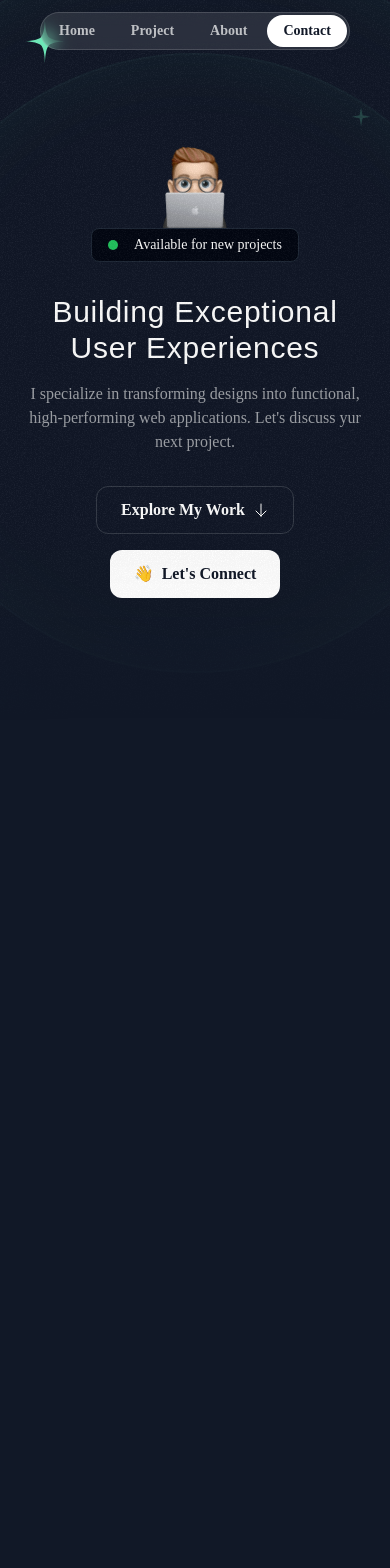
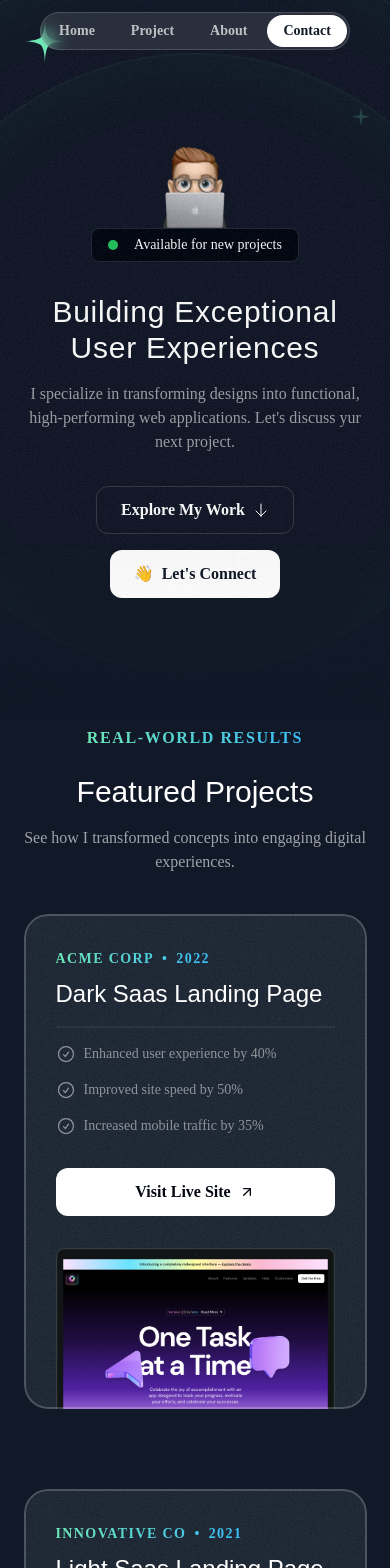
Before and after one commit to Estifanos58/Porfolio, a Next.js app: page / in a window 390 px wide. Shown: the top 1568 px of the page. Before the commit the page ends 973 px from the top, so only its background shows below. Built offline with nearby package versions, Linux system fonts and the light colour scheme; a web font is replaced by a local one.

Commit message:
projects mobile responsive done

```diff
--- a/src/app/page.tsx
+++ b/src/app/page.tsx
@@ -1,11 +1,13 @@
 import { Header } from "@/sections/Header";
 import { HeroSection } from "@/sections/Hero";
+import { ProjectsSection } from "@/sections/Projects";
 
 export default function Home() {
   return (
     <div>
       <Header/>
       <HeroSection />
+      <ProjectsSection />
     </div>
   );
 }
--- a/src/sections/Projects.tsx
+++ b/src/sections/Projects.tsx
@@ -1,6 +1,10 @@
 import darkSaasLandingPage from "@/assets/images/dark-saas-landing-page.png";
 import lightSaasLandingPage from "@/assets/images/light-saas-landing-page.png";
 import aiStartupLandingPage from "@/assets/images/ai-startup-landing-page.png";
+import Image from "next/image";
+import CheckCircleIcon from "@/assets/icons/check-circle.svg";
+import ArrawUpRightIcon from "@/assets/icons/arrow-up-right.svg";
+import grainImage from '@/assets/images/grain.jpg'
 
 const portfolioProjects = [
   {
@@ -42,5 +46,63 @@
 ];
 
 export const ProjectsSection = () => {
-  return <div>Projects Section</div>;
+  return (
+    <section className="pb-16">
+      <div className="container">
+        <div className="flex justify-center">
+          <p className="uppercase font-semibold tracking-widest bg-gradient-to-r from-emerald-300 to-sky-400 text-center bg-clip-text text-transparent">
+            Real-world Results
+          </p>
+        </div>
+        <h2 className="font-serif text-3xl text-center mt-6">
+          Featured Projects
+        </h2>
+        <p className="text-center text-white/60 mt-4 ">
+          See how I transformed concepts into engaging digital experiences.
+        </p>
+        <div className="flex flex-col gap-20 mt-10">
+          {portfolioProjects.map((project) => {
+            return (
+              <div
+                key={project.title}
+                className="bg-gray-800 rounded-3xl relative z-0 overflow-hidden after:z-10 after:content-[''] after:absolute after:inset-0 after:outline-2 after:outline after:-outline-offset-2 after:rounded-3xl after:outline-white/20 px-8 pt-8 after:pointer-events-none"
+              >
+                <div className="absolute inset-0 -z-10 opacity-5" style={{
+                  backgroundImage: `url(${grainImage.src})`
+                }}></div>
+                <div className="bg-gradient-to-r from-emerald-300 to-sky-400 inline-flex gap-2 font-bold uppercase tracking-widest text-sm text-transparent bg-clip-text">
+                  <span>{project.company}</span>
+                  <span> &bull; </span>
+                  <span>{project.year}</span>
+                </div>
+                <h3 className="font-serif text-2xl mt-2">{project.title}</h3>
+                <hr className="border-t-2 border-white/5 mt-4" />
+                <ul className="flex flex-col gap-4 mt-4 ">
+                  {project.results.map((results) => {
+                    return (
+                      <li className="flex gap-2 text-sm text-white/50">
+                        <CheckCircleIcon className="size-5" />
+                        <span>{results.title}</span>
+                      </li>
+                    );
+                  })}
+                </ul>
+                <a href={project.link}>
+                  <button className="bg-white text-gray-950 h-12 w-full rounded-xl font-semibold inline-flex items-center justify-center gap-2 mt-8">
+                    <span>Visit Live Site</span>
+                    <ArrawUpRightIcon className="size-4" />
+                  </button>
+                </a>
+                <Image
+                  src={project.image}
+                  alt={project.title}
+                  className="mt-8 -mb-4"
+                />
+              </div>
+            );
+          })}
+        </div>
+      </div>
+    </section>
+  );
 };
```
